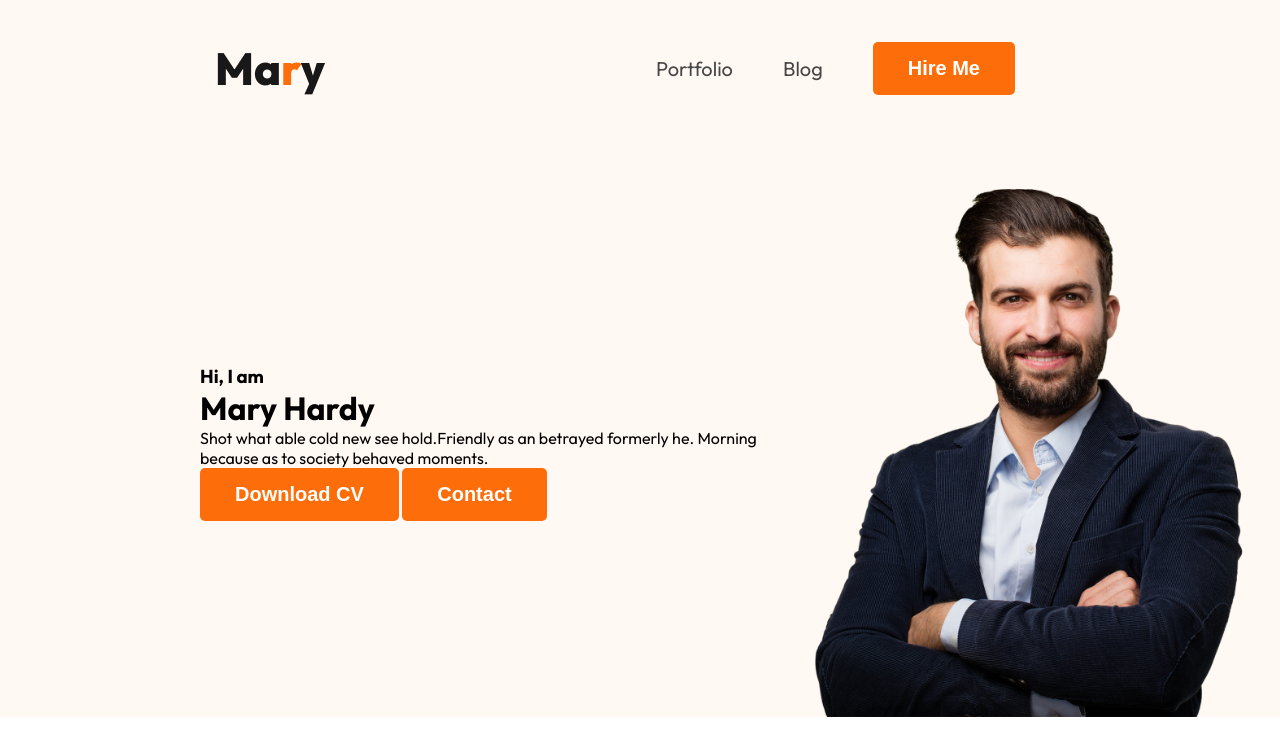
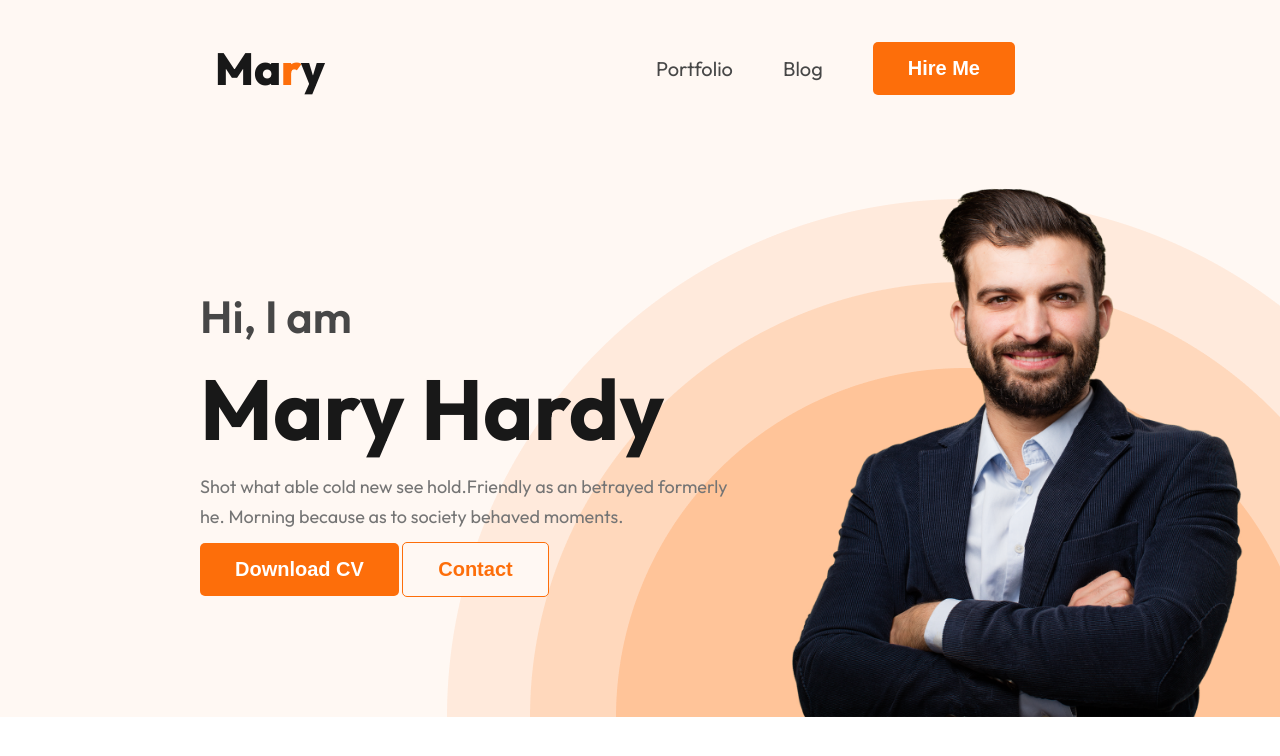
Before and after one commit to Sajidul-Is1am/web-developer-portfolio, a plain HTML site: page index.html in a window 1280 px wide. Drawn offline with Linux system fonts and the light colour scheme.

Commit message:
completely added heading part

```diff
--- a/index.html
+++ b/index.html
@@ -28,9 +28,9 @@
             <div class="banner-content">
                 <h3 class="banner-greetig">Hi, I  am</h3>
                 <h1 class="banner-heading">Mary Hardy</h1>
-                <p>Shot what able cold new see hold.Friendly as an betrayed formerly he. Morning because as to society behaved moments.</p>
+                <p class="banner-discription">Shot what able cold new see hold.Friendly as an betrayed formerly he. Morning because as to society behaved moments.</p>
                 <button class="btn-primary">Download CV</button>
-                <button class="btn-primary">Contact</button>
+                <button class="btn-primary btn-cont-bnr">Contact</button>
             </div>
             <img class="banner-img" src="images/hardy.png" alt="banner main image">
         </div>
--- a/styles/portfolio.css
+++ b/styles/portfolio.css
@@ -65,12 +65,15 @@ nav ul li a {
 /* header styles */
 .header {
     background-color: #FFF8F3;
+    background-image: url(../images/header_bg.png);
+    background-repeat: no-repeat;
+    background-position: bottom right;
 }
 
 .banner {
     padding: 30px 30px 0 200px;
     display: flex;
-    justify-content: space-around;
+    justify-content: space-between;
     align-items: center;
 }
 
@@ -78,3 +81,34 @@ nav ul li a {
     width: 500px;
     height: 550px;
 }
+
+.banner-greetig {
+    color: #474747;
+    font-size: 45px;
+    font-weight: 600;
+}
+
+.banner-heading {
+    color: #181818;
+    font-size: 85px;
+    font-weight: 700;
+    margin: 10px 0;
+}
+
+.banner-content .banner-discription {
+    color: #757575;
+    font-size: 18px;
+    font-weight: 400;
+    line-height: 30px;
+    margin: 10px 0;
+    max-width: 550px;
+}
+
+.btn-cont-bnr {
+    color: #FD6E0A;
+    background-color: #FFF8F3;
+    border: 1px solid #FD6E0A;
+}
+.banner-content{
+    /* width: 500px; */
+}
```
